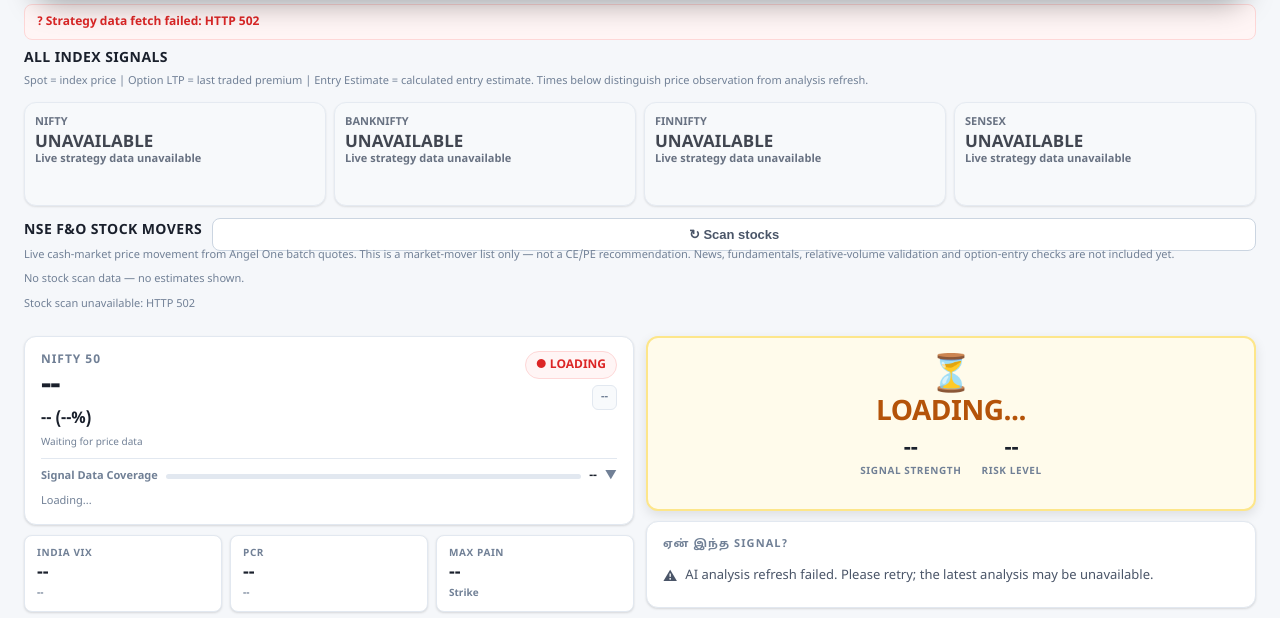
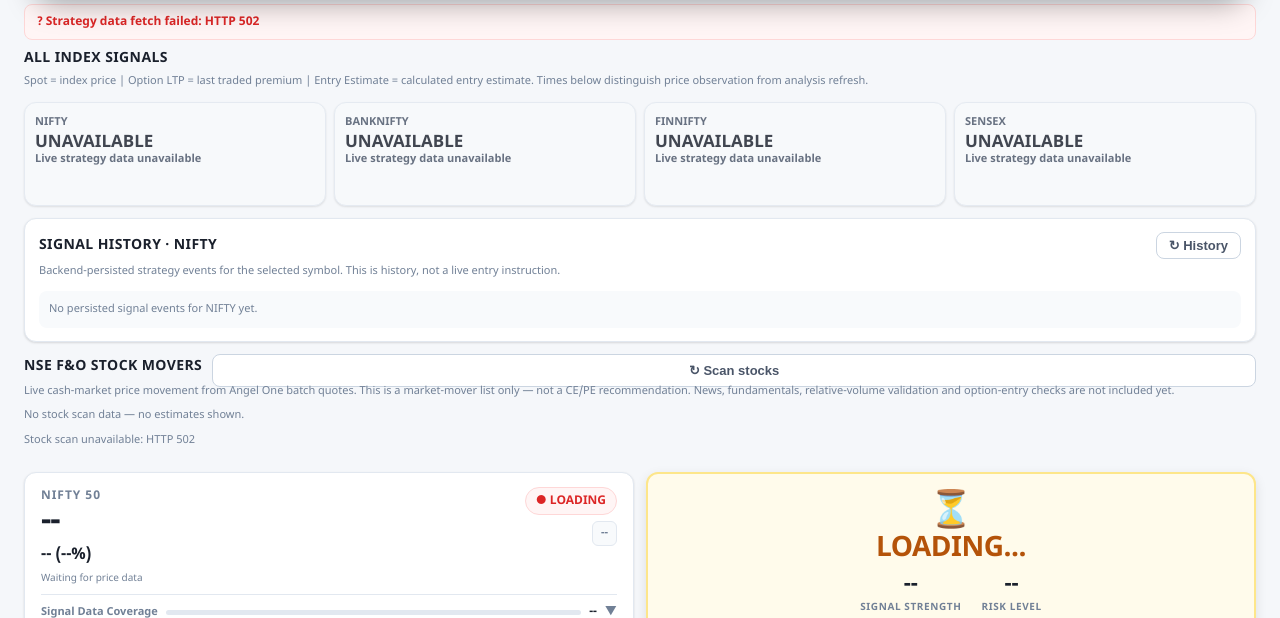
Before and after one commit to nalvagaikannan-art/nifty, a FastAPI app: page /dashboard in a window 1280 px wide. Shown: the part 523-1141 px from the top of the page. Run offline with FastAPI, Linux system fonts and the light colour scheme; data that the repository does not hold is empty; some libraries are stand-ins or nearby versions.

Commit message:
QA: add selected-symbol persisted signal history panel

```diff
--- a/app/templates/dashboard.html
+++ b/app/templates/dashboard.html
@@ -399,6 +399,16 @@
   margin-top: 3px;
   font-weight: 600;
 }
+
+
+.lt-history-panel{margin:12px 0;padding:13px 14px;background:var(--lt-card);border:1px solid var(--lt-border);border-radius:var(--lt-radius);box-shadow:var(--lt-shadow)}
+.lt-history-head{display:flex;align-items:center;justify-content:space-between;gap:8px;margin-bottom:8px}
+.lt-history-list{display:grid;gap:7px}
+.lt-history-row{display:grid;grid-template-columns:1fr auto;gap:8px;align-items:center;padding:9px 10px;background:var(--lt-gray-bg);border:1px solid var(--lt-gray-bd);border-radius:8px}
+.lt-history-main{font-size:12px;font-weight:800;color:var(--lt-text)}
+.lt-history-meta{font-size:10px;color:var(--lt-text3);margin-top:3px}
+.lt-history-empty{font-size:11px;color:var(--lt-text3);padding:10px;background:var(--lt-gray-bg);border-radius:8px}
+.lt-history-score{font-size:11px;font-weight:800;color:var(--lt-text2);text-align:right}
 
 /* ── ALL INDEX SIGNAL BOARD ── */
 .lt-all-signals {
@@ -1202,6 +1212,16 @@
       </div>
     </div>
 
+
+    <section class="lt-history-panel" aria-label="Selected symbol signal history">
+      <div class="lt-history-head">
+        <div class="lt-all-signals-title" style="margin:0;">SIGNAL HISTORY · <span id="lt-history-symbol">NIFTY</span></div>
+        <button type="button" class="lt-ref-btn" onclick="ltLoadSignalHistory()">↻ History</button>
+      </div>
+      <div class="lt-all-signals-note">Backend-persisted strategy events for the selected symbol. This is history, not a live entry instruction.</div>
+      <div id="lt-signal-history" class="lt-history-list" aria-live="polite"><div class="lt-history-empty">Loading signal history…</div></div>
+    </section>
+
     <!-- ── F&O STOCK MARKET MOVERS ── -->
     <div class="lt-all-signals" style="margin-top:12px;">
       <div style="display:flex;align-items:center;justify-content:space-between;gap:10px;flex-wrap:wrap;">
@@ -1799,6 +1819,7 @@ function ltSetSym(btn, sym){
   if(stockSelect && stockSelect.value !== sym) stockSelect.value = '';
   ltSym = sym;
   document.getElementById('lt-sym-name').textContent = sym === 'NIFTY' ? 'NIFTY 50' : sym;
+  ltLoadSignalHistory();
   // SYMBOL_SWITCH_QUEUE_FIX: if a refresh is already running, its old
   // response must not remain visible after the selected symbol changes.
   ltRefresh();
@@ -1832,6 +1853,36 @@ function ltUpdateStatus(){
       });
       var checked = document.getElementById('lt-status-checked');
       if(checked) checked.textContent = 'Status check failed';
+    });
+}
+
+
+function ltLoadSignalHistory(){
+  var sym = String(ltSym || 'NIFTY').toUpperCase();
+  var title = document.getElementById('lt-history-symbol');
+  var root = document.getElementById('lt-signal-history');
+  if(!root) return;
+  if(title) title.textContent = sym;
+  root.innerHTML = '<div class="lt-history-empty">Loading ' + ltEsc(sym) + ' history…</div>';
+  fetch('/api/strategy/history/' + encodeURIComponent(sym), {cache:'no-store'})
+    .then(function(r){ if(!r.ok) throw new Error('HTTP ' + r.status); return r.json(); })
+    .then(function(payload){
+      if(sym !== String(ltSym || 'NIFTY').toUpperCase()) return;
+      var rows = Array.isArray(payload.history) ? payload.history.slice(0,5) : [];
+      if(!rows.length){
+        root.innerHTML = '<div class="lt-history-empty">No persisted signal events for ' + ltEsc(sym) + ' yet.</div>';
+        return;
+      }
+      root.innerHTML = rows.map(function(item){
+        var action = String(item.strategy || 'WAIT').toUpperCase();
+        var stamp = [item.date || '', item.timestamp || ''].filter(Boolean).join(' · ');
+        var meta = [stamp, item.market_state || 'Market state unavailable', item.spot ? ('Spot ' + Number(item.spot).toLocaleString('en-IN')) : 'Spot unavailable'].join(' · ');
+        return '<div class="lt-history-row"><div><div class="lt-history-main">' + ltEsc(action) + (item.reversal ? ' · REVERSAL' : '') + '</div><div class="lt-history-meta">' + ltEsc(meta) + '</div></div><div class="lt-history-score">Score ' + ltEsc(item.score == null ? '--' : item.score) + '<br>Conf. ' + ltEsc(item.confidence == null ? '--' : item.confidence) + '</div></div>';
+      }).join('');
+    })
+    .catch(function(){
+      if(sym !== String(ltSym || 'NIFTY').toUpperCase()) return;
+      root.innerHTML = '<div class="lt-history-empty">Signal history unavailable. Retry when backend storage is ready.</div>';
     });
 }
 
@@ -3299,6 +3350,7 @@ ltFastSpotRefresh();
 ltFastSpotInterval = setInterval(ltFastSpotRefresh, 1000);
 
 // Initial load
+ltLoadSignalHistory();
 ltRefresh();
 </script>
 
```
